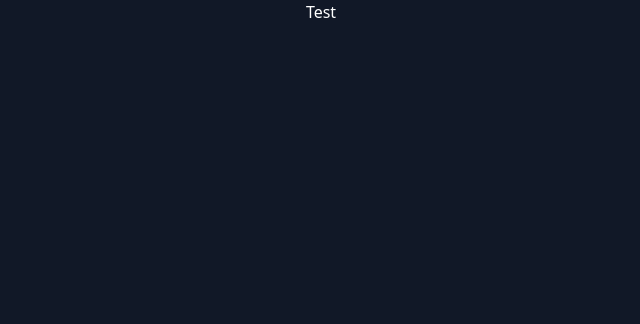
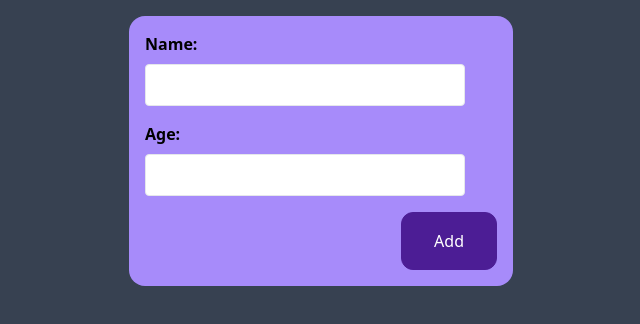
Before and after one commit to iBhavesh/practice-react-max, a React (Create React App) app: page / in a window 1280 px wide. Shown: the top 324 px of the page, without its empty margins (319-959 px from the left). Built offline with nearby package versions, Linux system fonts and the light colour scheme.

Commit message:
Add new user form

```diff
--- a/public/index.html
+++ b/public/index.html
@@ -1,5 +1,5 @@
 <!DOCTYPE html>
-<html lang="en" class="dark bg-gray-900">
+<html lang="en" class="dark">
   <head>
     <meta charset="utf-8" />
     <link rel="icon" href="%PUBLIC_URL%/favicon.ico" />
@@ -24,9 +24,9 @@
       work correctly both with client-side routing and a non-root public URL.
       Learn how to configure a non-root public URL by running `npm run build`.
     -->
-    <title>React App</title>
+    <title>User list</title>
   </head>
-  <body>
+  <body class="bg-gray-700">
     <noscript>You need to enable JavaScript to run this app.</noscript>
     <div id="root"></div>
     <!--
--- a/src/App.tsx
+++ b/src/App.tsx
@@ -1,11 +1,14 @@
 import React from "react";
 import "./App.css";
 import "./index.css";
+import NewUser from "./components/NewUser/NewUser";
+import UserList from "./components/UserList/UserList";
 
 function App() {
   return (
     <div>
-      <h1 className="text-white text-center">Test</h1>
+      <NewUser />
+      <UserList />
     </div>
   );
 }
--- /dev/null
+++ b/src/components/NewUser/NewUser.tsx
@@ -0,0 +1,39 @@
+import React from "react";
+
+const NewUser = () => {
+  return (
+    <div className="bg-purple-400 p-4 mx-auto my-4 rounded-2xl w-11/12 sm:w-96">
+      <form>
+        <div className="flex gap-4 mb-4 flex-wrap">
+          <div>
+            <label htmlFor="name" className="font-bold mb-2 block">
+              Name:
+            </label>
+            <input
+              type="text"
+              className="p-2 border-solid rounded border w-80 m-w-full"
+            />
+          </div>
+          <div>
+            <label htmlFor="age" className="font-bold mb-2 block">
+              Age:
+            </label>
+            <input
+              type="number"
+              step="1"
+              max="150"
+              className="p-2 border-solid rounded border w-80 m-w-full"
+            />
+          </div>
+        </div>
+        <div className="flex justify-end">
+          <button className="cursor-pointer py-4 px-8 border border-solid border-purple-900 bg-purple-900 rounded-xl text-white">
+            Add
+          </button>
+        </div>
+      </form>
+    </div>
+  );
+};
+
+export default NewUser;
--- /dev/null
+++ b/src/components/UserList/UserList.tsx
@@ -0,0 +1,7 @@
+import React from "react";
+
+const UserList = () => {
+  return <div></div>;
+};
+
+export default UserList;
--- a/tailwind.config.js
+++ b/tailwind.config.js
@@ -2,7 +2,11 @@ module.exports = {
   purge: ["./src/**/*.{js,jsx,ts,tsx}", "./public/index.html"],
   darkMode: "class", // or 'media' or 'class'
   theme: {
-    extend: {},
+    extend: {
+      width: {
+        "11/12": "95%",
+      },
+    },
   },
   variants: {
     extend: {
```
Also changed, not shown: src/index.tsx (+6 -6 lines).
